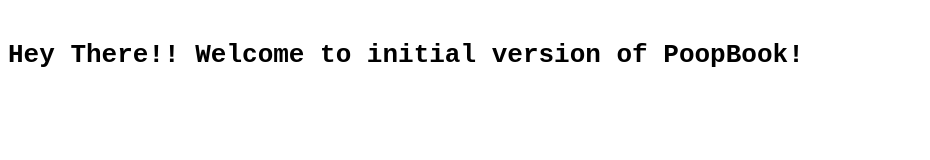
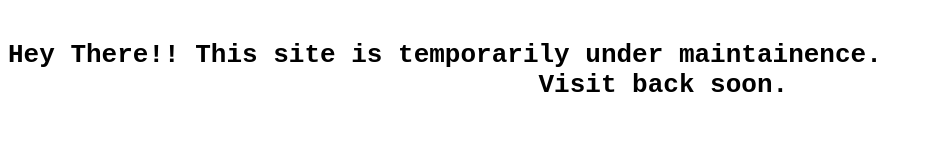
Before and after one commit to PranavPM/PranavPM.github.io, a plain HTML site: page index.html in a window 1280 px wide. Shown: the whole page, without its empty margins (0-930 px from the left). Drawn offline with Linux system fonts and the light colour scheme.

Commit message:
Update index.html

```diff
--- a/index.html
+++ b/index.html
@@ -4,7 +4,8 @@
 	</head>
 	<body>
 		<pre>
-		<h1>Hey There!! Welcome to initial version of PoopBook!</h1>
+		<h1>Hey There!! This site is temporarily under maintainence.
+		                  Visit back soon.</h1>
 		</pre>
 	</body>
 </html>
```
